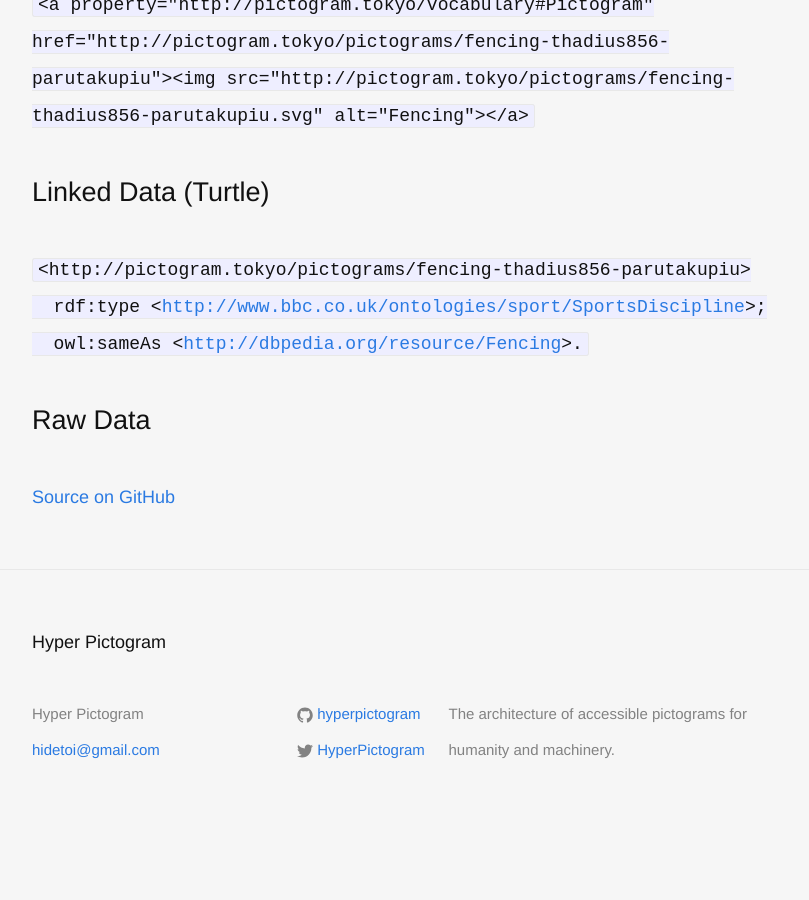
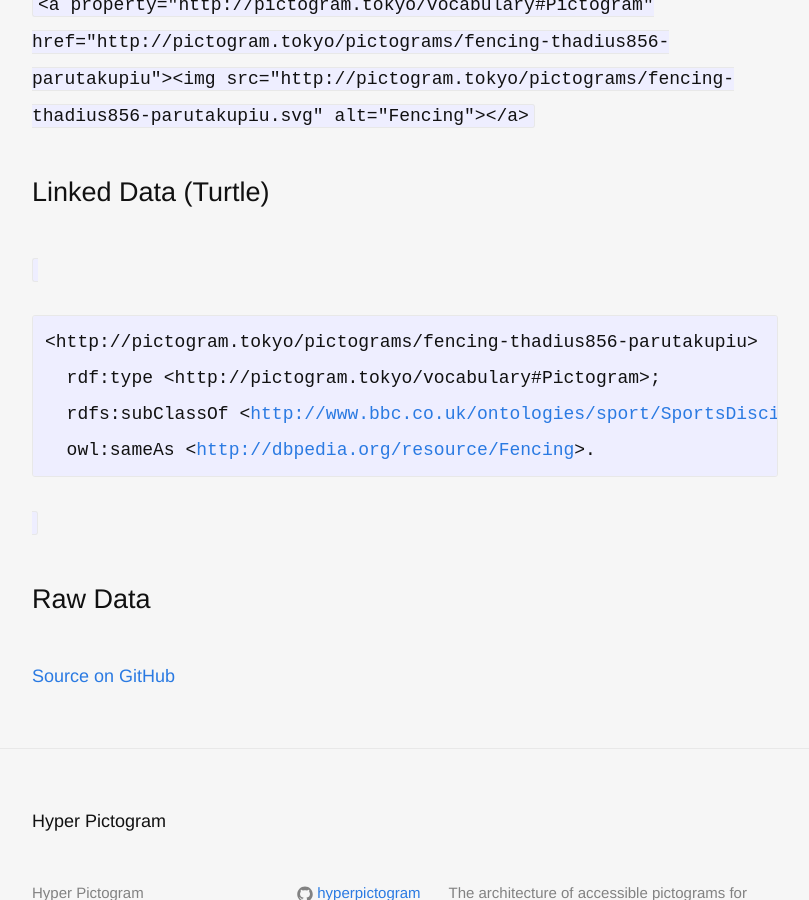
Before and after one commit to hyperpictogram/hyperpictogram.github.io, a Jekyll site: the page built from _pictograms/fencing-thadius856-parutakupiu.md, in a window 1280 px wide and 900 px high, scrolled down 1370 px. Shown: the whole window, without its empty margins (235-1044 px from the left). Built offline with Jekyll 4.4.1, drawn with Linux system fonts in a browser that asks for light colours; before the commit the page ends 2199 px from its top, so only the background shows below that.

Commit message:
rdf:type -> rdfs:subClassOf

```diff
--- a/_layouts/pictogram.html
+++ b/_layouts/pictogram.html
@@ -108,9 +108,10 @@ labels:
 
     <section id="links">
       <h2 lang="en">Linked Data (Turtle)</h2>
-      <code resource="{{ permalinkOfResource }}">&lt;{{ permalinkOfResource }}&gt;<br>
-      {% for link in page.links %}&nbsp;&nbsp;{{ link[0] }} &lt;<a property="{{ link[0]}}" href="{{ link[1] }}">{{ link[1] }}</a>&gt;{% if forloop.last %}.{% else %};<br>{% endif %}
-      {% endfor %}</code>
+      <code resource="{{ permalinkOfResource }}"><pre>&lt;{{ permalinkOfResource }}&gt;
+  rdf:type &lt;http://pictogram.tokyo/vocabulary#Pictogram&gt;;
+{% for link in page.links %}  {{ link[0] }} &lt;<a property="{{ link[0]}}" href="{{ link[1] }}">{{ link[1] }}</a>&gt;{% if forloop.last %}.{% else %};{% endif %}
+{% endfor %}</pre></code>
     </section>
 
     <section id="raw_data">
--- a/_pictograms/fencing-thadius856-parutakupiu.md
+++ b/_pictograms/fencing-thadius856-parutakupiu.md
@@ -25,7 +25,7 @@ permission:
   ja: パブリック・ドメイン
 links:
   -
-    - rdf:type
+    - rdfs:subClassOf
     - http://www.bbc.co.uk/ontologies/sport/SportsDiscipline
   -
     - owl:sameAs
```
